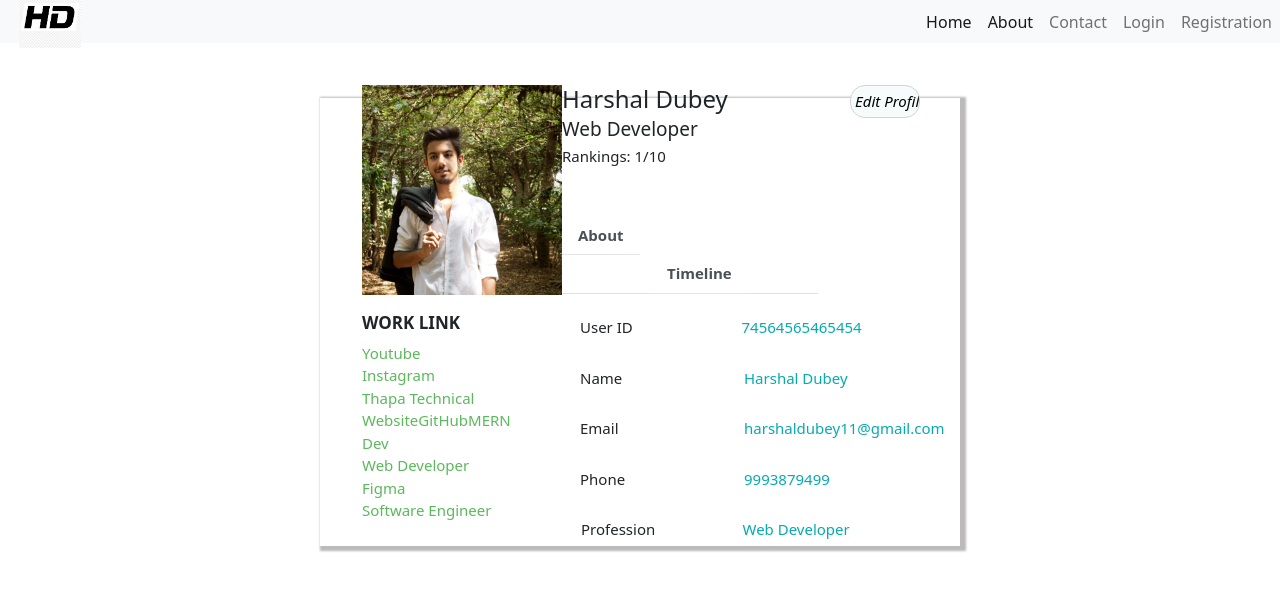
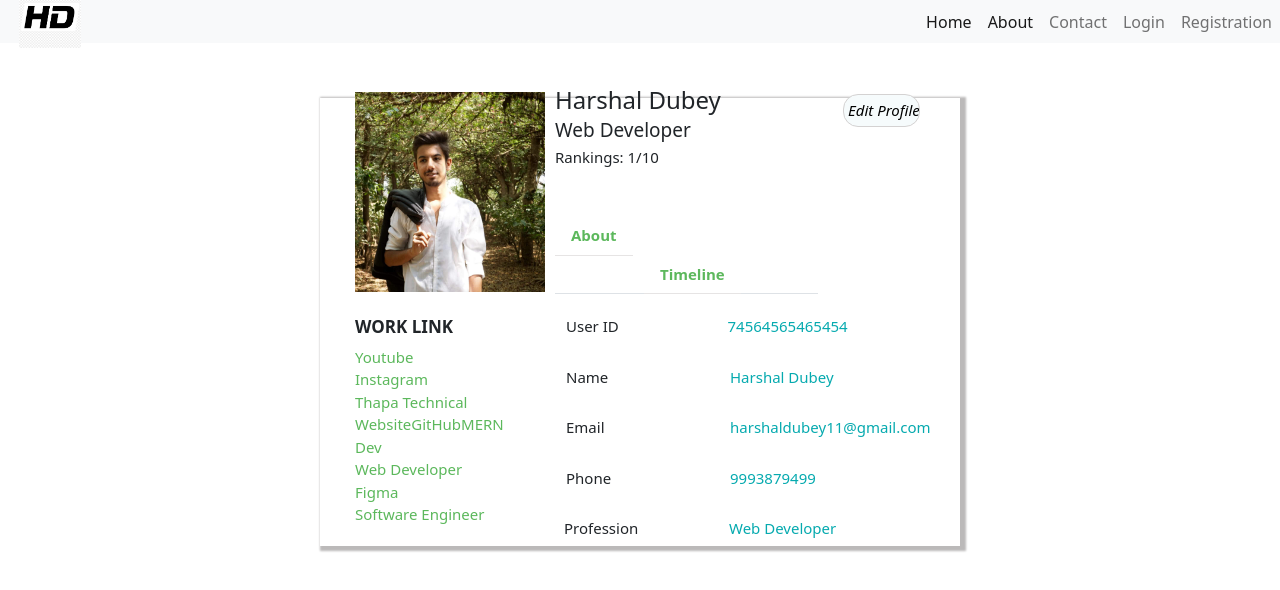
Before and after one commit to harshaldubey/mern_project, a React (Create React App) app in the folder client/: page /about in a window 1280 px wide. Shown: the top 590 px of the page. Built offline with nearby package versions, Linux system fonts and the light colour scheme.

Commit message:
updated About layout

```diff
--- a/client/src/App.css
+++ b/client/src/App.css
@@ -1,4 +1,3 @@
-/* register css */
 .bg-light {
   background-color: #ffff !important;
 }
@@ -428,8 +427,9 @@ textarea {
 }
 .contact_info_item {
   display: block;
-  background-color: rgb(255, 255, 255);
-  box-shadow: 2px 1px 1px rgb(223, 221, 221);
+  /* background-color: rgb(255, 255, 255); */
+  background-color: #f4f5f7b0;
+  box-shadow: 2px 1px 1px rgba(223, 221, 221, 0.336);
   width: 16rem;
   height: 75px;
   border-style: outset;
@@ -583,8 +583,9 @@ textarea {
 } */
 
 .col-md-4 img {
-  width: 200px;
-  height: 210px;
+  width: 190px;
+  height: 200px;
+  margin-top: 6px;
   /* margin: 1rem; */
   /* margin-left: -22px; */
 }
@@ -602,7 +603,7 @@ textarea {
 }
 .profile-work {
   /* border: 2px solid yellow; */
-  margin-top: 5px;
+  margin-top: 10px;
 }
 
 .profile-work h6 {
@@ -638,6 +639,7 @@ textarea {
 .profile-edit-button {
   border: 1px solid rgb(212, 210, 210);
   border-radius: 15px;
+  margin-top: 8px;
   background-color: rgb(246, 251, 252);
 }
 .tab-content .col-md-6 {
@@ -648,13 +650,17 @@ textarea {
   margin-bottom: -6px;
 }
 
+.signup-form .row div:last-child {
+  padding-left: 3px;
+}
+
 .links_col {
   color: #06aaaf;
 }
 
-.profession {
+/* .profession {
   margin-left: -4px;
-}
+} */
 
 /* .emp-profile {
 } */
--- a/client/src/components/About.js
+++ b/client/src/components/About.js
@@ -23,7 +23,7 @@ const About = () => {
                 <ul className="nav nav-tabs" role="tablist">
                   <li className="nav-item">
                     <a
-                      className="nav-link active"
+                      className="nav-link"
                       id="home-tab"
                       data-toggle="tab"
                       href="#home"
@@ -34,7 +34,7 @@ const About = () => {
                   </li>
                   <li className="nav-item">
                     <a
-                      className="nav-link active"
+                      className="nav-link"
                       id="profile-tab"
                       data-toggle="tab"
                       href="#profile"
@@ -160,7 +160,7 @@ const About = () => {
                   </div>
                 </div>
                 <div
-                  className="tab-pane fade"
+                  className="tab-pane fade show"
                   id="profile"
                   role="tabpanel"
                   aria-labelledby="profile-tab"
```
